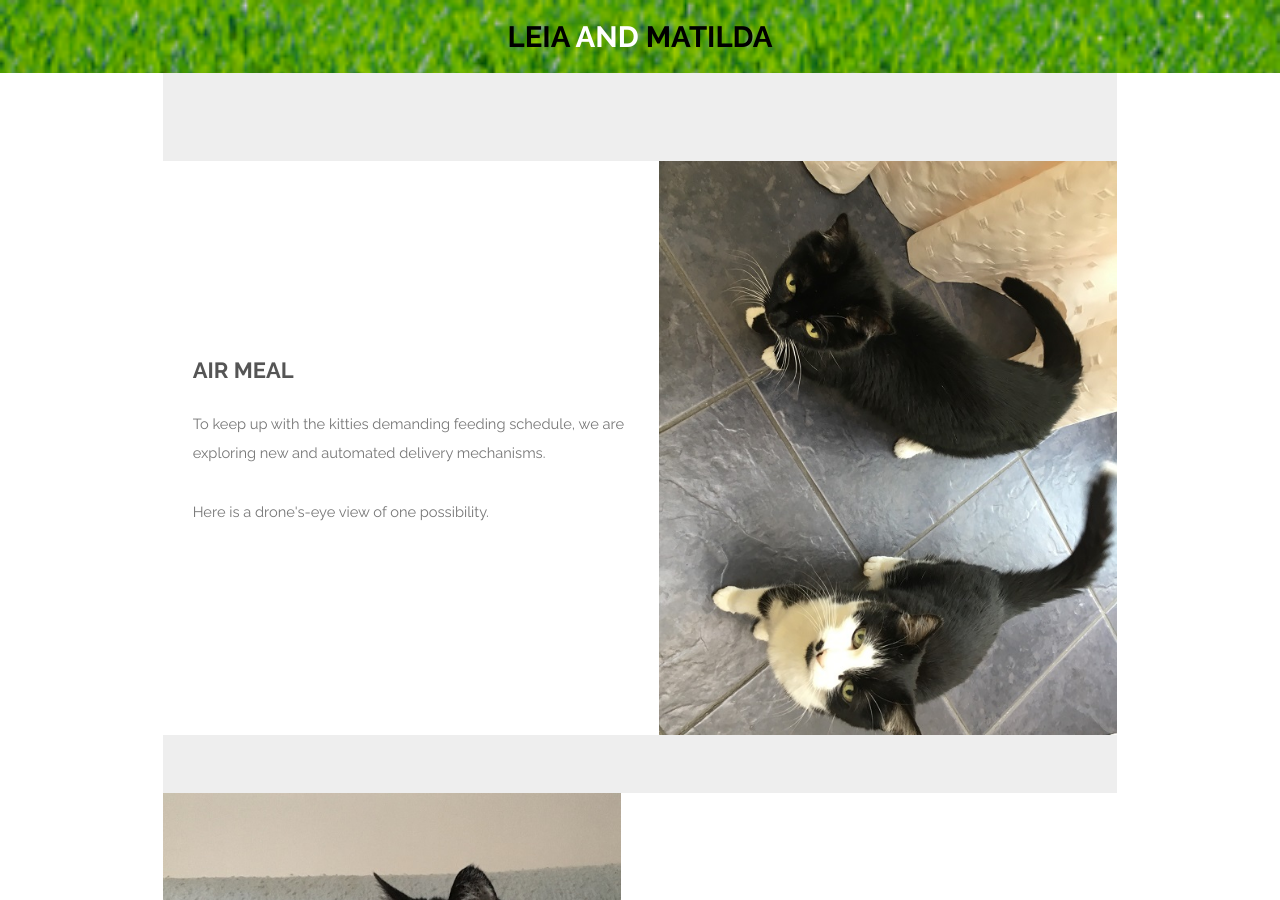
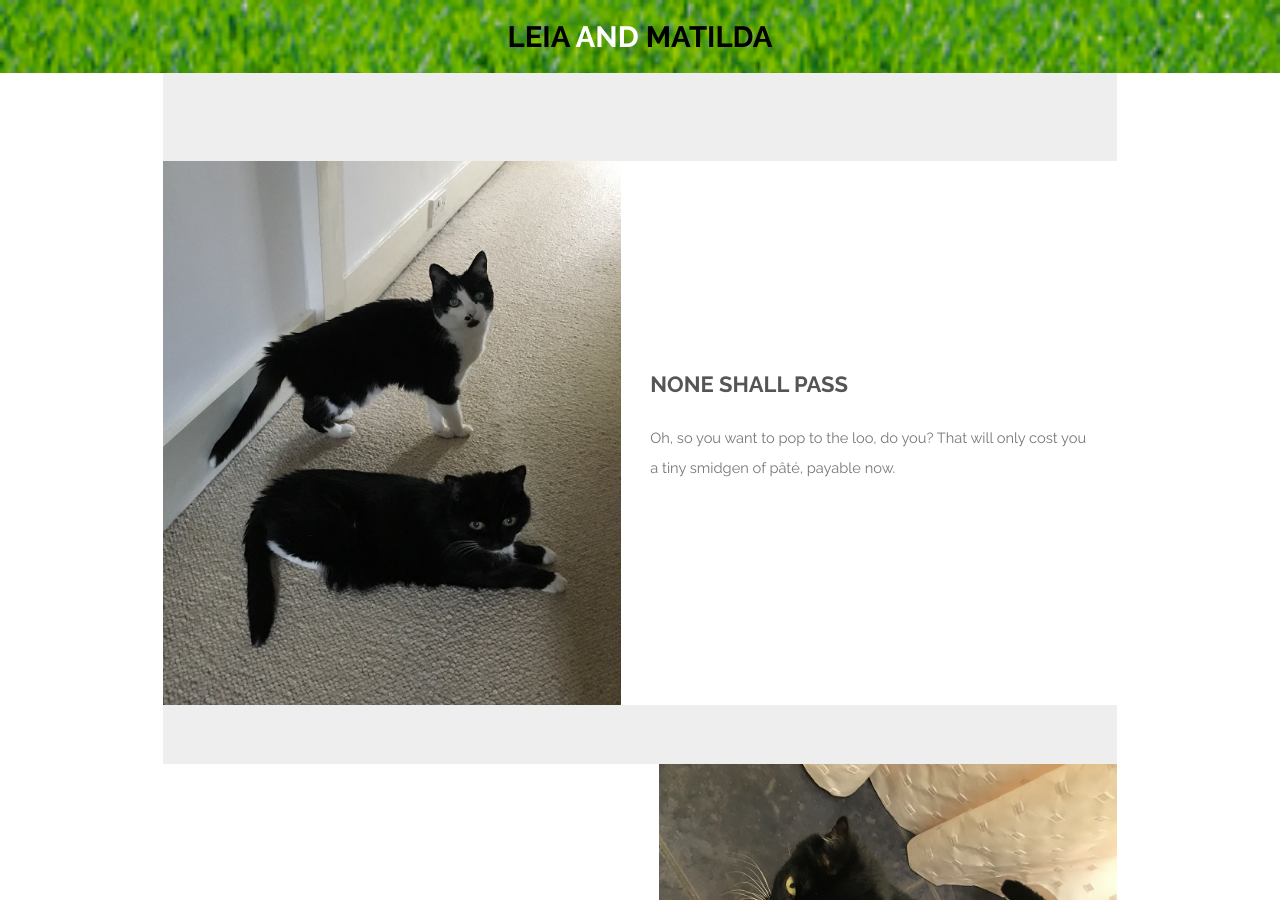
Before and after one commit to jaypalexa/leia-and-matilda, a Jekyll site: the page built from index.md, in a window 1280 px wide and 900 px high. Built offline with Jekyll 4.4.1, drawn with Linux system fonts in a browser that asks for light colours.

Commit message:
"None Shall Pass" post.

```diff
--- a/index.md
+++ b/index.md
@@ -6,6 +6,13 @@ description: A photo essay by Leia and Matilda
 ---
 <section id="one" class="wrapper style1">
   <div class="inner">
+    <article class="feature left">
+      <span class="image"><a href="{{ site.url }}{{ site.baseurl }}/assets/images/20170707_1820_leia_and_matilda.jpg"><img src="{{ site.url }}{{ site.baseurl }}/assets/images/20170707_1820_leia_and_matilda.jpg" /></a></span>
+      <div class="content">
+        <h2>None Shall Pass</h2>
+        <p>Oh, so you want to pop to the loo, do you?  That will only cost you a tiny smidgen of pâté, payable now.</p>
+      </div>
+    </article>
     <article class="feature right">
       <span class="image"><a href="{{ site.url }}{{ site.baseurl }}/assets/images/20170707_1830_leia_and_matilda.jpg"><img src="{{ site.url }}{{ site.baseurl }}/assets/images/20170707_1830_leia_and_matilda.jpg" /></a></span>
       <div class="content">
```
